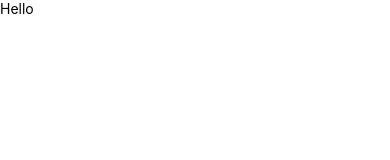
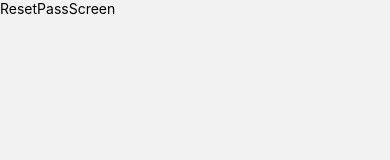
Before and after one commit to KMinhMilay/VehicleRecuseApp, a React Native app: screen / in a window 390 px wide. Shown: the top 160 px of the page. Built offline with nearby package versions, Linux system fonts and the light colour scheme.

Commit message:
fix error RNSS

```diff
--- a/App.tsx
+++ b/App.tsx
@@ -31,17 +31,17 @@ function App(): React.JSX.Element {
 
 
   return (
-//  <NavigationContainer>
-//       <Stack.Navigator screenOptions={{ headerShown: false }}>
-//           <Stack.Screen name='LoginScreen' component={LoginScreen} />
-//           <Stack.Screen name='ResetPassScreen' component={ResetPassScreen} />
-//           <Stack.Screen name='RegisterScreen' component={RegisterScreen} />
-//           <Stack.Screen name='HomeScreen' component={HomeScreen} />
-//       </Stack.Navigator>
-//     </NavigationContainer>
-   <SafeAreaView>
-    <Text>Hello</Text>
-   </SafeAreaView>
+ <NavigationContainer>
+      <Stack.Navigator screenOptions={{ headerShown: false }}>
+        <Stack.Screen name='ResetPassScreen' component={ResetPassScreen} />
+          <Stack.Screen name='LoginScreen' component={LoginScreen} />
+          <Stack.Screen name='RegisterScreen' component={RegisterScreen} />
+          <Stack.Screen name='HomeScreen' component={HomeScreen} />
+      </Stack.Navigator>
+    </NavigationContainer>
+  //  <SafeAreaView>
+  //   <Text>Hello</Text>
+  //  </SafeAreaView>
   );
 }
 
--- a/index.js
+++ b/index.js
@@ -9,4 +9,4 @@ import LoginScreen from './Screens/LoginScreen';
 import ResetPassScreen from './Screens/ResetPassScreen';
 import RegisterScreen from './Screens/RegisterScreen';
 import HomeScreen from './Screens/HomeScreen';
-AppRegistry.registerComponent(appName, () => LoginScreen);
+AppRegistry.registerComponent(appName, () => App);
```
